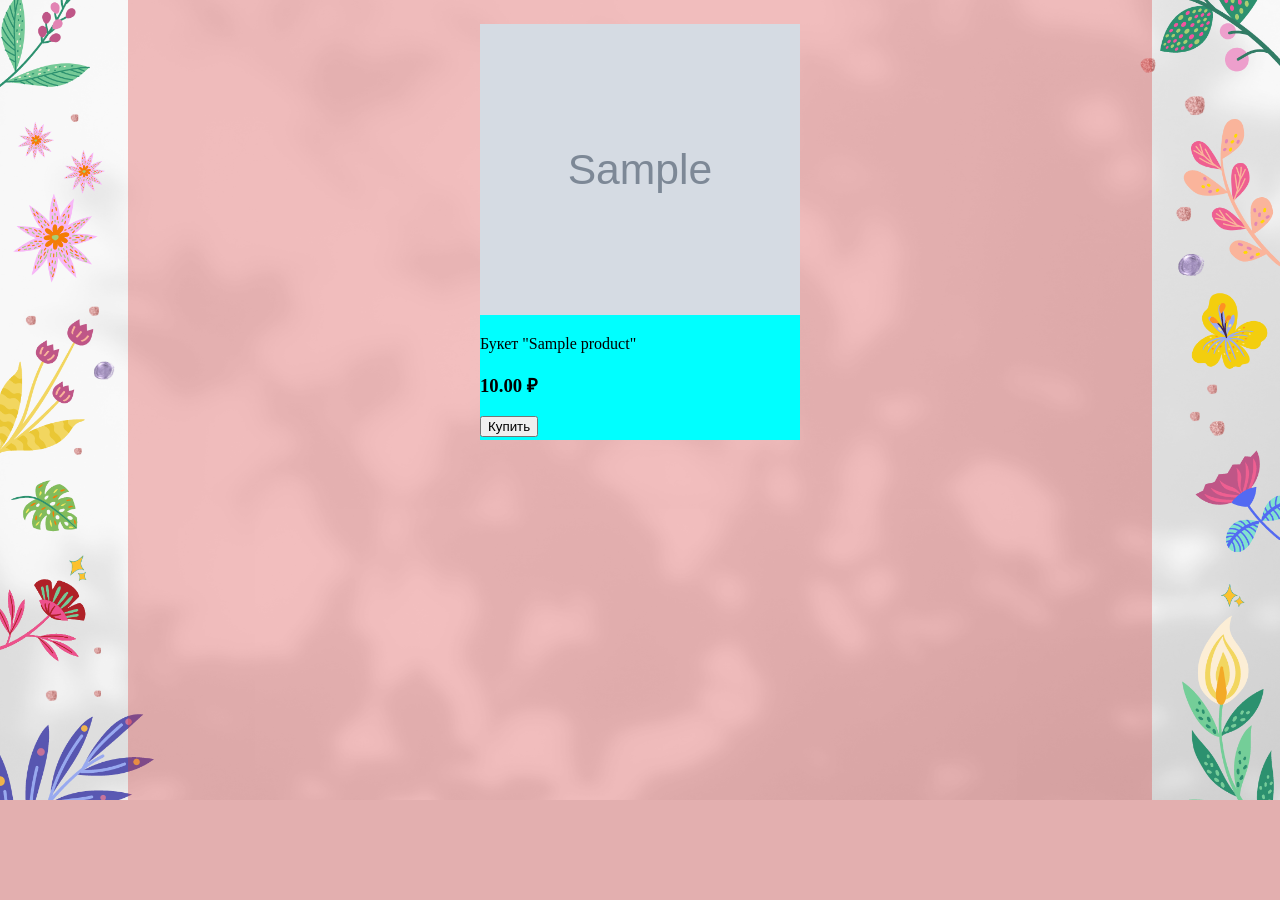
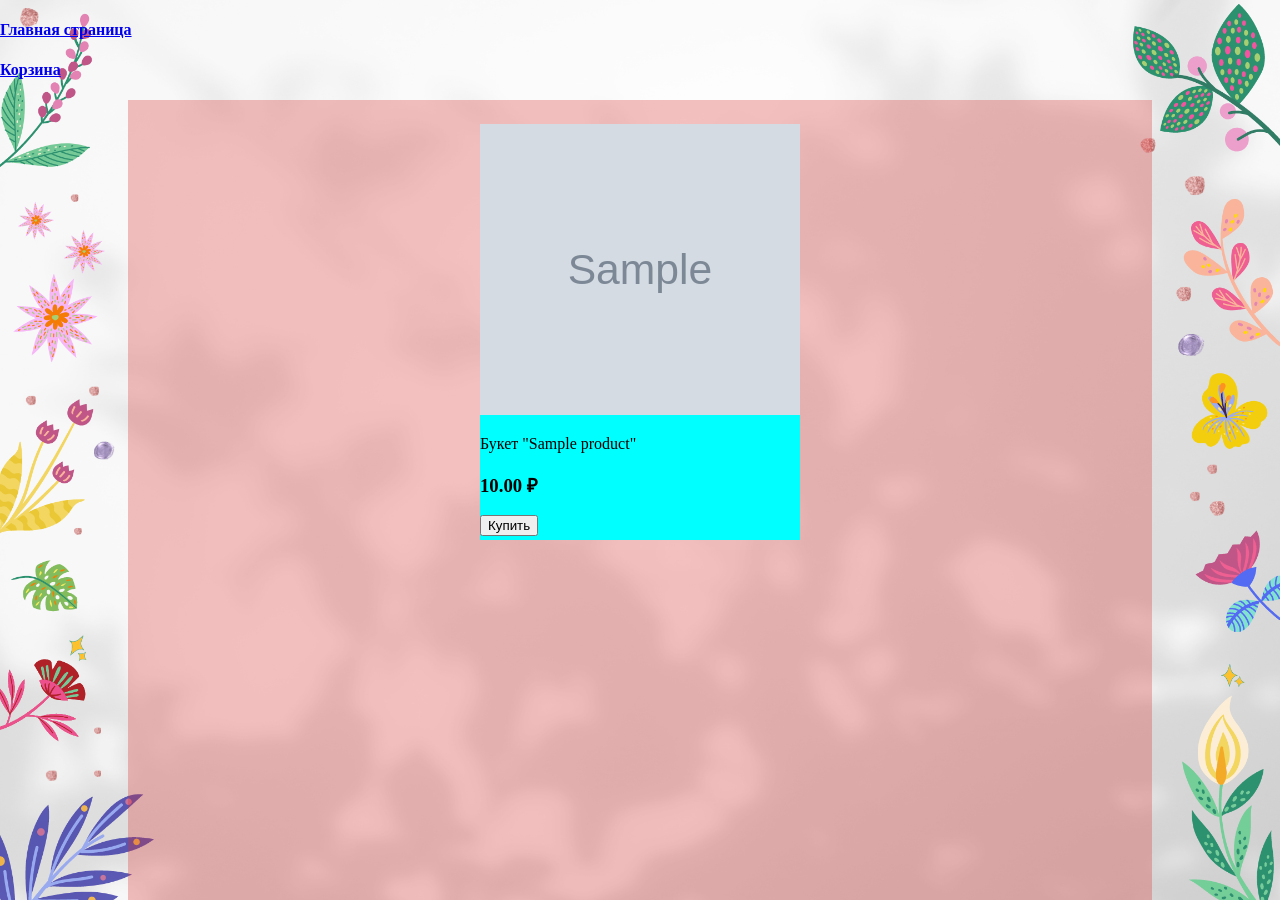
Before and after one commit to Batditos/Flower-shop, a Django app: page /catalog/ in a window 1280 px wide. Before the commit the page ends 800 px from the top, so only its background shows below. Run offline with Django 4.2, Linux system fonts and the light colour scheme; tables that the repository leaves empty hold one stand-in row (values such as "Sample post"); grey boxes marked "Sample" are stand-in pictures.

Commit message:
добавил пробную навигацию по сайту

```diff
--- a/shop/templates/shop/catalog.html
+++ b/shop/templates/shop/catalog.html
@@ -10,6 +10,10 @@
     <title>Document</title>
 </head>
 <body>
+    <div class="navBar">
+        <h4><a href="/">Главная страница</a></h4>
+        <h4><a href="/basket/">Корзина</a></h4>
+      </div>
     <div class="containerCatalog">
         {% for product in products %}
       <div class="containerDescription">
```
